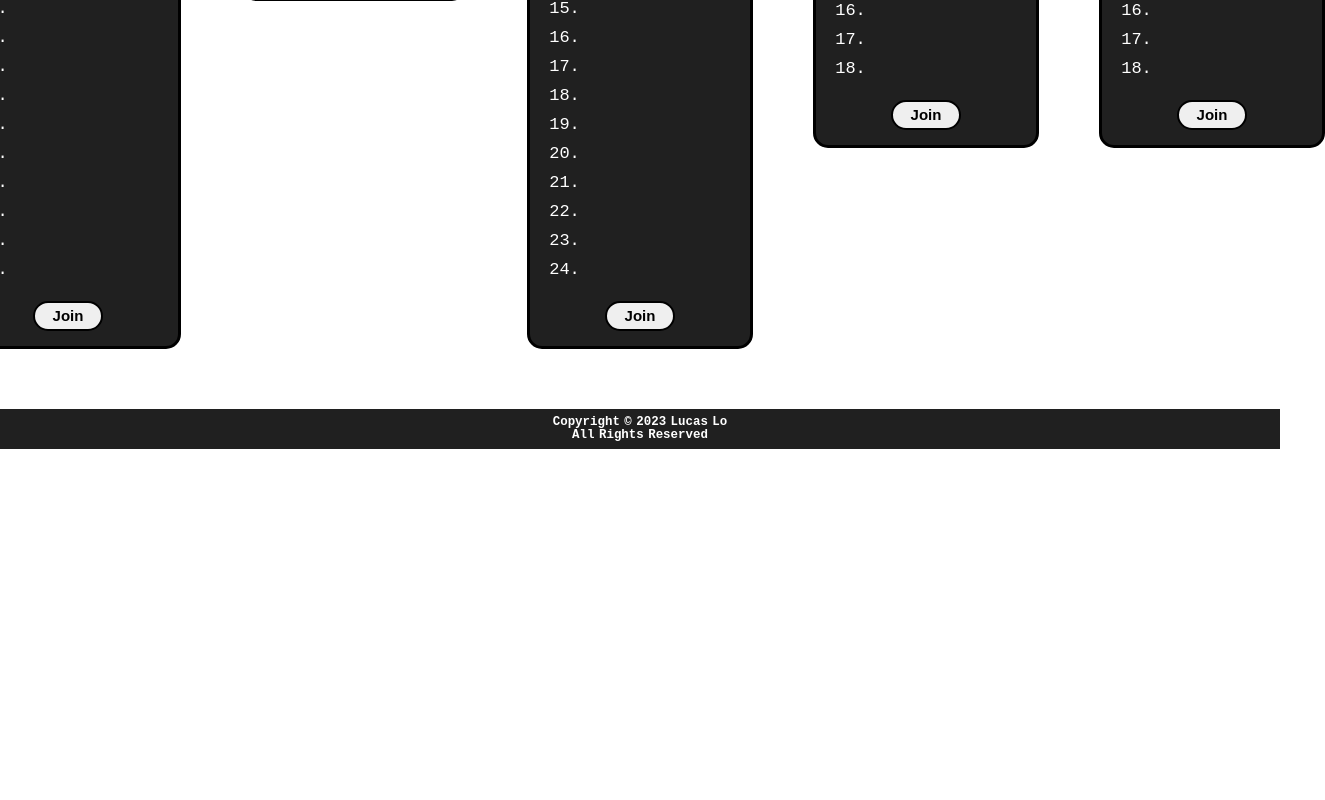
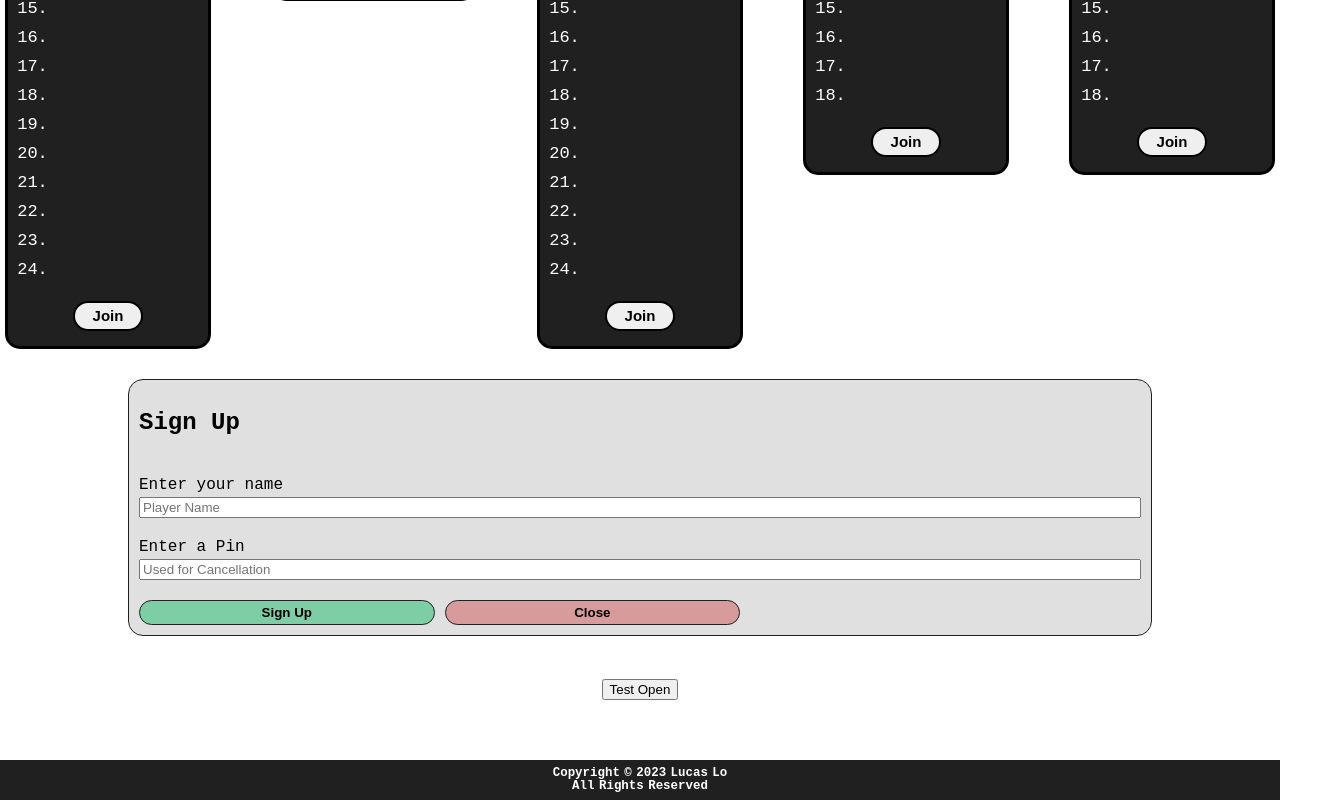
Before and after one commit to LucasYNL/gbc, a plain HTML site: page pages/game.html in a window 1280 px wide. Shown: the part 903-1703 px from the top of the page, 1325 px wide, since content can reach past the window. Before the commit the page ends 1352 px from the top, so only its background shows below. Drawn offline with Linux system fonts and the light colour scheme.

Commit message:
Created form for sign up page

```diff
--- a/pages/game.html
+++ b/pages/game.html
@@ -159,6 +159,31 @@
                     <button type="button" class="join" onclick="createPlayer(4)">Join</button>
                 </div>
             </div>
+
+            <div class="popUpForm">
+                <form class="formWrap" id="signUpForm">
+                    <div>
+                        <h2>Sign Up</h2>
+                    </div>
+
+                    <div class="formInfo">
+                        <label for="name">Enter your name</label>
+                        <input type="text" placeholder="Player Name" name="playerName" required>
+                    </div>
+
+                    <div class="formInfo">
+                        <label for="pin">Enter a Pin</label>
+                        <input type="password" placeholder="Used for Cancellation" name="pin" required>
+                    </div>
+
+                    <div class="formbtn">
+                        <button type="submit" class="btnSubmit">Sign Up</button>
+                        <button type="button" class="btnCancel" onclick="closeForm()">Close</button>
+                    </div>
+                </form>
+            </div>
+
+            <button type="button" onclick="openForm()">Test Open</button>
         </main>
 
         <footer>
--- a/styles/game.css
+++ b/styles/game.css
@@ -1,5 +1,8 @@
 
 /*--------------------------------------------------- Mobile ------------------------------------------------------*/
+main{
+    width: 100%;
+}
 
 main h1 {
     font-size: 20px;
@@ -70,6 +73,50 @@ ol li button {
     border: 2px solid black;
 }
 
+.popUpForm {
+    height: 300px;
+    width: 80%;
+    margin-top: 30px;
+}
+
+.formWrap{
+    display: flex;
+    flex-direction: column;
+    border: 1px solid #202020;
+    border-radius: 15px;
+    background-color: rgb(100, 100, 100, 20%);
+    padding: 10px;
+    gap: 20px;
+}
+
+.formInfo{
+    display: flex;
+    flex-direction: column;
+    gap: 3px;
+    font-weight: 300;
+}
+
+.formbtn{
+    display: flex;
+    gap: 10px;
+    width: 60%;
+}
+
+.formbtn button{
+    width: 100%;
+    padding: 4px;
+    border: 1px solid #202020;
+    border-radius: 15px;
+    font-weight: 600;
+}
+
+.btnSubmit{
+    background-color: rgb(100, 200, 150, 80%);
+}
+
+.btnCancel{
+    background-color: rgb(200, 50, 50, 40%)
+}
 /*------------------------------------------------------ Desktop -----------------------------------------------------*/
 
 @media only screen and (min-width: 600px) {
@@ -83,7 +130,8 @@ ol li button {
     .gameDays{
         flex-direction: row;
         align-items: flex-start;
-        width: 1200px;
+        justify-content: center;
+        width: 90%;
     }
 
     .games{
@@ -95,3 +143,9 @@ ol li button {
     }
 
 }
+
+@media only screen and (min-width: 600px) and (max-width:1400px){
+    .games{
+        width: 200px;
+    }
+}
--- a/styles/main.css
+++ b/styles/main.css
@@ -125,7 +125,7 @@ main h1 {
     border-radius: 15px;
     background-color: rgba(230, 230, 230, 30);
     padding: 8px;
-    text-align：center；
+    text-align: center;
 }
 
 main p {
@@ -140,8 +140,11 @@ main p {
 .organizers {
     display: flex;
     flex-direction: column;
+    align-items: center;
+    justify-content: center;
     gap: 30px;
     margin-top: 10px;
+    width: 100%;
 }
 
 #organizerPic {
@@ -240,6 +243,7 @@ footer {
     }
 
     .organizers {
+        flex-wrap: wrap;
         flex-direction: row;
         gap: 80px;
     }
@@ -248,5 +252,5 @@ footer {
         padding: 20px;
         width: 500px;
     }
-w
+
 }
```
